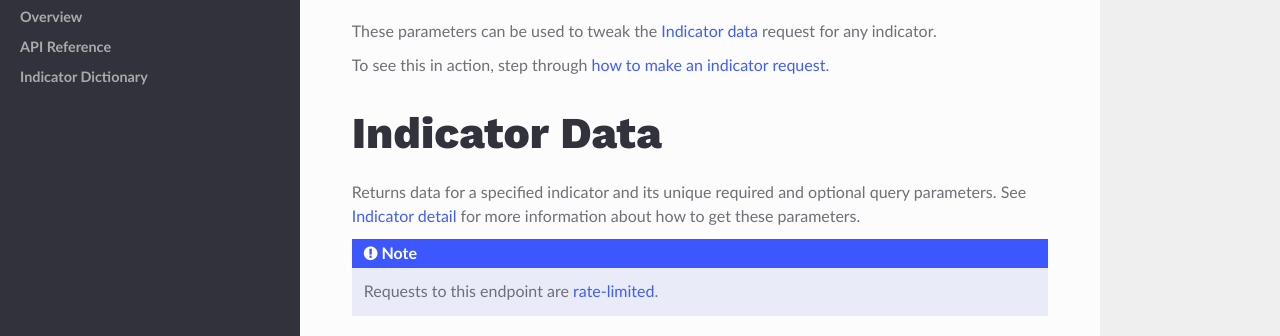
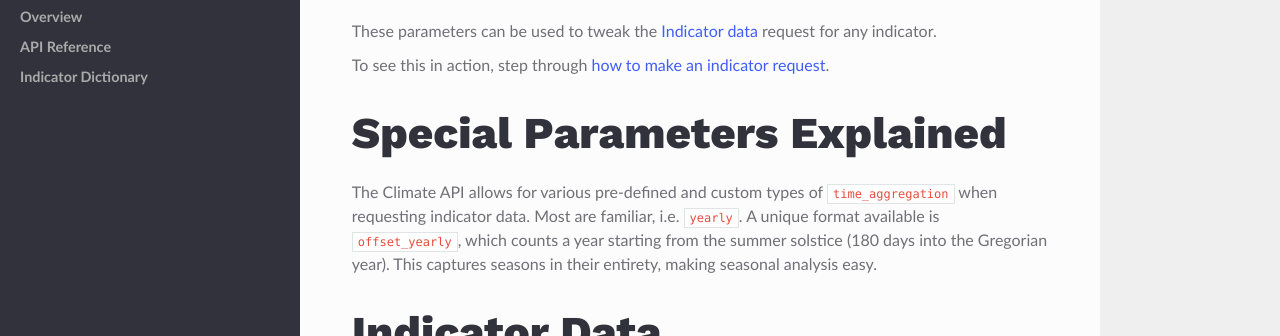
Before and after one commit to azavea/climate-change-api, a Sphinx documentation site: the page built from doc/source/api_reference/indicator.rst, in a window 1280 px wide and 900 px high, scrolled down 2845 px, cut to the strip 153-489 px from the top of the window. Built offline with Sphinx 7.4.7 and the Read the Docs theme 2.0.0, drawn with Linux system fonts in a browser that asks for light colours.

Commit message:
Copy editing

```diff
--- a/doc/source/api_reference/indicator.rst
+++ b/doc/source/api_reference/indicator.rst
@@ -117,7 +117,7 @@ Response:
 
 
 Indicator Parameters
-_________________________
+____________________
 
 Indicator object(s) are returned by `Indicator list`_ and `Indicator detail`_. The Indicator object describes all query parameters available for that indicator. Each parameter in the ``Indicator.parameters`` array is an object with the form:
 
@@ -133,6 +133,12 @@ Indicator object(s) are returned by `Indicator list`_ and `Indicator detail`_. T
 These parameters can be used to tweak the `Indicator data`_ request for any indicator.
 
 To see this in action, step through `how to make an indicator request`_.
+
+
+Special Parameters Explained
+____________________________
+
+The Climate API allows for various pre-defined and custom types of ``time_aggregation`` when requesting indicator data. Most are familiar, i.e. ``yearly``. A unique format available is ``offset_yearly``, which counts a year starting from the summer solstice (180 days into the Gregorian year). This captures seasons in their entirety, making seasonal analysis easy.
 
 
 Indicator Data
--- a/doc/source/indicators.rst
+++ b/doc/source/indicators.rst
@@ -145,5 +145,6 @@ Yearly Max Consecutive Dry Days
 .. include::  indicators/yearly_max_consecutive_dry_days.rst
 
 
-.. _`how to make an indicator request`: overview.html#how-to-make-an-indicator-request
-.. _parameter details: api_reference.html#indicator-data-parameters
+
+.. _how to make an indicator request: overview.html#how-to-make-an-indicator-request
+.. _parameter details: api_reference.html#indicator-parameters
--- a/doc/source/indicators/total_precipitation.rst
+++ b/doc/source/indicators/total_precipitation.rst
@@ -2,4 +2,4 @@ Total Precipitation returns the summed daily precipitation ranging the user-spec
 
 
 .. _yearly max consecutive dry days: indicators.html#yearly-max-consecutive-dry-days
-.. _extreme_precipitation_events: indicators.html#extreme-precipitation-events
+.. _extreme precipitation events: indicators.html#extreme-precipitation-events
```
Also changed, not shown: other parts of doc/source/api_reference/indicator.rst (+2 -2 lines).
